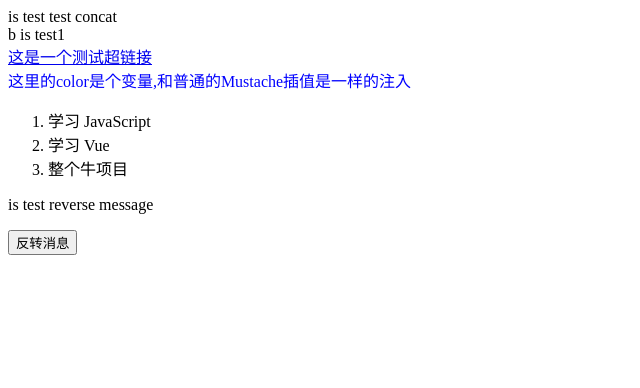
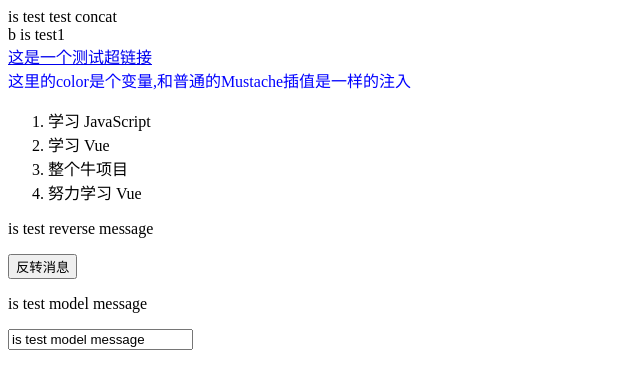
Before and after one commit to DoubleC77/practiceVue, a plain HTML site: page index.html in a window 1280 px wide. Shown: the whole page, without its empty margins (0-640 px from the left). Drawn offline with Linux system fonts and the light colour scheme.

Commit message:
second commit

```diff
--- a/index.html
+++ b/index.html
@@ -28,7 +28,11 @@
 			</div>
 			<div>
 				<p>{{ message }}</p>
-				<button v-on:click="reverseMessage">反转消息</button>
+				<input type="button" v-on:click="reverseMessage" value="反转消息"/>
+			</div>
+			<div>
+				<p>{{modelMessage}}</p>
+				<input type="text" v-model="modelMessage"/>
 			</div>
 		</div>
 		<script type='text/javascript'>
@@ -45,6 +49,7 @@
 				{ text: '整个牛项目' }
 			];
 			data.message = "is test reverse message";
+			data.modelMessage = "is test model message";
 			var app = new Vue({
 				el: '#app',
 				data: data,
@@ -64,7 +69,7 @@
 			});
 
 			app.color = 'isSelfblue';
-
+			app.todos.push({text:'努力学习 Vue'});
 			/*data.a = 'new test';
 			app.a = 'app new test';
 			app.$data.a = "is another test";*/
```
